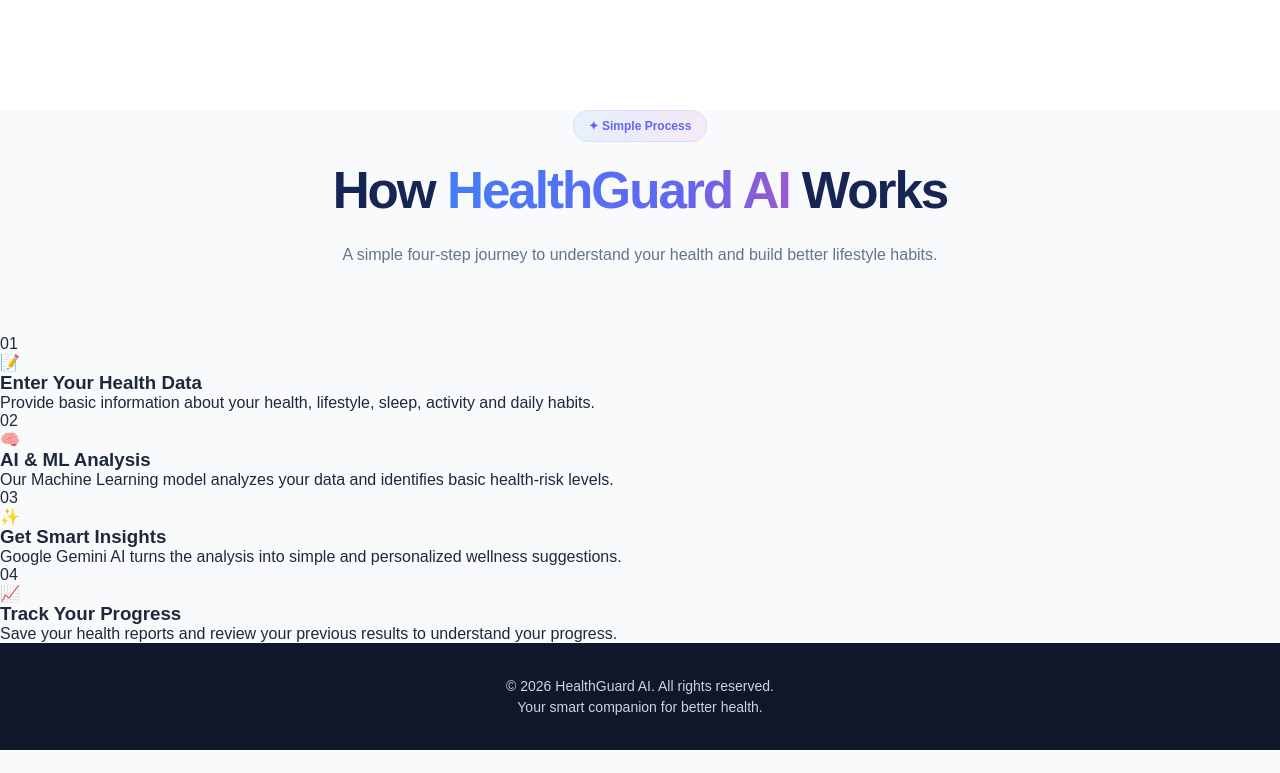
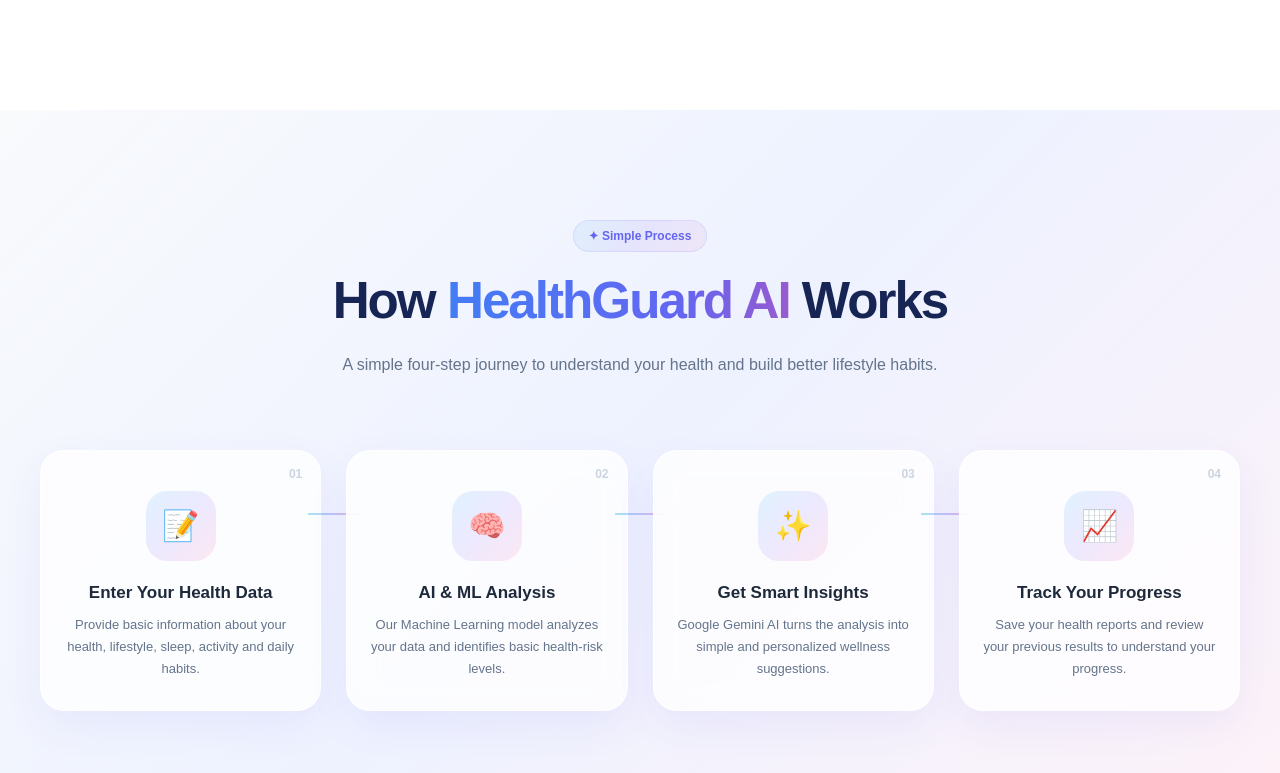
Before and after one commit to dibeyendu-dev/HealthGuard-AI, a React (Vite) app: page / in a window 1280 px wide. Shown: the part 1747-2520 px from the top of the page. Before the commit the page ends 2497 px from the top, so only its background shows below. Built offline with nearby package versions, Linux system fonts and the light colour scheme.

Commit message:
HowItWorks css added

```diff
--- a/src/css/home.css
+++ b/src/css/home.css
@@ -627,6 +627,7 @@
         flex-direction: column;
     }
 }
+
 /* =================================================FEATURES SECTION============================================= */
 .features-section {
     position: relative;
@@ -874,3 +875,144 @@
         font-size: 34px;
     }
 }
+
+/* ==========================================HowIt Works CSS==================================================== */
+.how-section {
+    position: relative;
+    padding: 110px 25px;
+    overflow: hidden;
+    background: linear-gradient(135deg,
+            #f8fafc 0%,
+            #eef2ff 50%,
+            #fdf2f8 100%);
+}
+
+.how-container {
+    max-width: 1200px;
+    margin: auto;
+}
+
+.steps-container {
+    position: relative;
+    display: grid;
+    grid-template-columns: repeat(4, 1fr);
+    gap: 25px;
+    margin-top: 70px;
+}
+
+.step-item {
+    position: relative;
+    padding: 30px 22px;
+    text-align: center;
+    border-radius: 24px;
+    background: rgba(255, 255, 255, .78);
+    border: 1px solid rgba(255, 255, 255, .9);
+    backdrop-filter: blur(15px);
+    box-shadow: 0 15px 40px rgba(79, 70, 229, .07);
+    transition: .4s ease;
+    animation: stepReveal .7s ease both;
+}
+
+.step-item:nth-child(2) {
+    animation-delay: .15s;
+}
+
+.step-item:nth-child(3) {
+    animation-delay: .3s;
+}
+
+.step-item:nth-child(4) {
+    animation-delay: .45s;
+}
+
+.step-item:hover {
+    transform: translateY(-10px);
+    box-shadow: 0 25px 50px rgba(79, 70, 229, .13);
+}
+
+.step-number {
+    position: absolute;
+    top: 16px;
+    right: 18px;
+    color: #cbd5e1;
+    font-size: 12px;
+    font-weight: 800;
+}
+
+.step-icon {
+    width: 70px;
+    height: 70px;
+    display: grid;
+    place-items: center;
+    margin: 10px auto 22px;
+    border-radius: 21px;
+    background: linear-gradient(135deg,
+            #e0f2fe,
+            #ede9fe,
+            #fce7f3);
+    font-size: 30px;
+    transition: .4s ease;
+}
+
+.step-item:hover .step-icon {
+    transform: rotate(8deg) scale(1.1);
+}
+
+.step-content h3 {
+    color: #1e293b;
+    font-size: 17px;
+    margin-bottom: 11px;
+}
+
+.step-content p {
+    color: #64748b;
+    font-size: 13px;
+    line-height: 1.7;
+}
+
+.step-line {
+    position: absolute;
+    top: 62px;
+    right: -38px;
+    width: 50px;
+    height: 2px;
+    background: linear-gradient(90deg,
+            #06b6d4,
+            #6366f1,
+            #ec4899);
+    opacity: .35;
+    z-index: 5;
+}
+
+@keyframes stepReveal {
+    from {
+        opacity: 0;
+        transform: translateY(35px);
+    }
+
+    to {
+        opacity: 1;
+        transform: translateY(0);
+    }
+}
+
+@media (max-width: 950px) {
+    .steps-container {
+        grid-template-columns: repeat(2, 1fr);
+    }
+
+    .step-line {
+        display: none;
+    }
+}
+
+@media (max-width: 600px) {
+    .how-section {
+        padding: 80px 18px;
+    }
+
+    .steps-container {
+        grid-template-columns: 1fr;
+        margin-top: 45px;
+    }
+}
```
